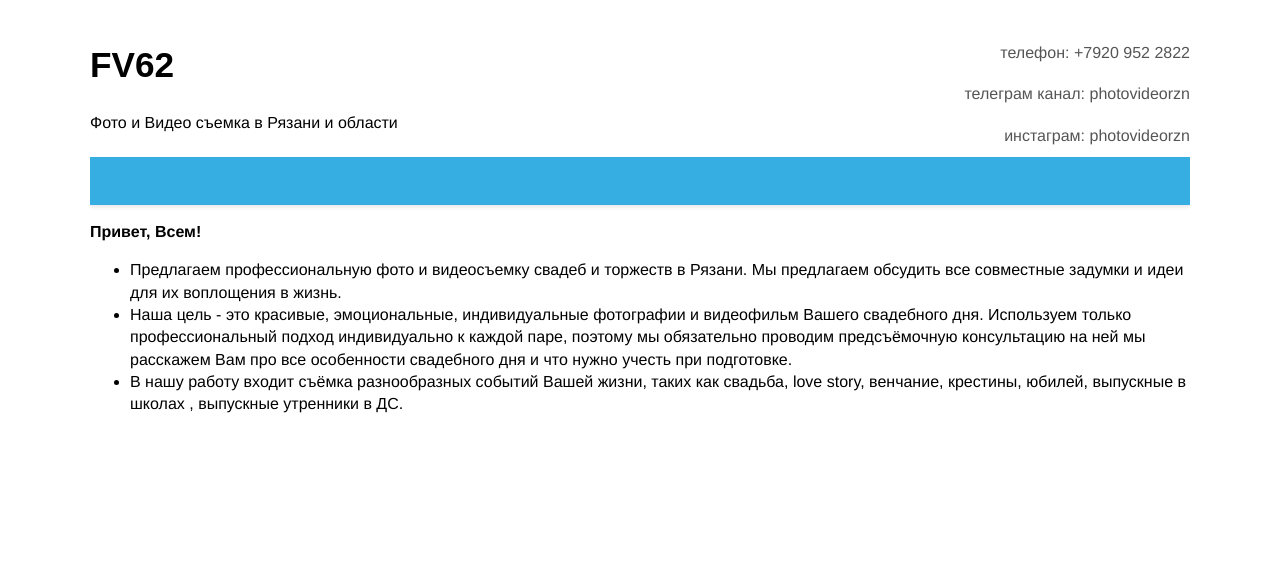
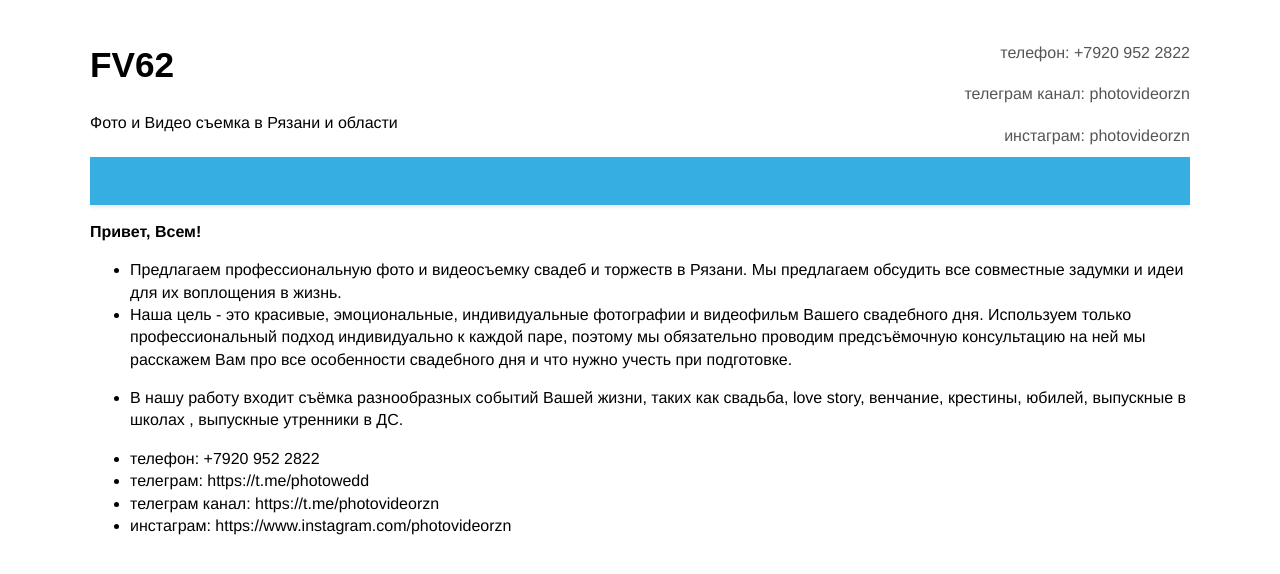
Before and after one commit to fv62/fv62.github.io, a Jekyll site: the page built from index.md, in a window 1280 px wide. Shown: the top 574 px of the page. Built offline with Jekyll 4.4.1, drawn with Linux system fonts in a browser that asks for light colours.

Commit message:
Update index.md

```diff
--- a/index.md
+++ b/index.md
@@ -6,3 +6,8 @@
 - ️Предлагаем профессиональную фото и видеосъемку свадеб и торжеств в Рязани. Мы предлагаем обсудить все совместные задумки и идеи для их воплощения в жизнь.
 - ️Наша цель - это красивые, эмоциональные, индивидуальные фотографии и видеофильм Вашего свадебного дня. Используем только профессиональный подход индивидуально к каждой паре, поэтому мы обязательно проводим предсъёмочную консультацию на ней мы расскажем Вам про все особенности свадебного дня и что нужно учесть при подготовке.
 - ️В нашу работу входит съёмка разнообразных событий Вашей жизни, таких как свадьба, love story, венчание, крестины, юбилей, выпускные в школах , выпускные утренники в ДС.
+
+- телефон: +7920 952 2822
+- телеграм: https://t.me/photowedd
+- телеграм канал: https://t.me/photovideorzn
+- инстаграм: https://www.instagram.com/photovideorzn
```
